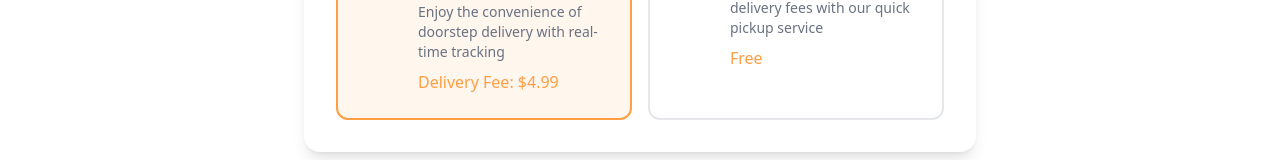
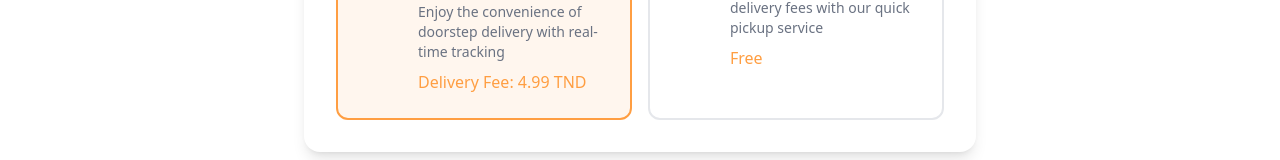
Before and after one commit to MarwenTh/Restaurant, a Next.js app: page /order in a window 1280 px wide. Shown: the part 448-608 px from the top of the page. Built offline with nearby package versions, Linux system fonts and the light colour scheme; a web font is replaced by a local one.

Commit message:
Enhances order confirmation with improved toasts and currency
Integrates `useToast` for better success and error notifications.
Replaces hardcoded delivery fee currency with localized format.

Improves user feedback and regional currency consistency.

```diff
--- a/components/order/orderConfirm.tsx
+++ b/components/order/orderConfirm.tsx
@@ -24,6 +24,7 @@ import { Tabs, TabsContent, TabsList, TabsTrigger } from "@/components/ui/tabs";
 import { format } from "date-fns";
 import { toast } from "sonner";
 import { formatCurrency } from "@/lib/utils";
+import { useToast } from "../landing-page/hooks/use-toast";
 
 const OrderConfirm = () => {
   const [deliveryMethod, setDeliveryMethod] = useState<"delivery" | "pickup">(
@@ -45,7 +46,7 @@ const OrderConfirm = () => {
   const [promoCode, setPromoCode] = useState("");
   const [appliedPromoCode, setAppliedPromoCode] = useState<string | null>(null);
   const [promoDiscount, setPromoDiscount] = useState(0); // percentage
-
+  const { toast: toastSuccess } = useToast();
   const {
     order,
     isLoading,
@@ -186,11 +187,15 @@ const OrderConfirm = () => {
 
     try {
       const response = await axios.post("/api/order", updatedOrder);
-      console.log("response: ", response);
+      toastSuccess({ title: response.data.message });
       navigate.push("/order/success");
     } catch (error) {
       console.error("Error creating order:", error);
       setError("Failed to create order. Please try again.");
+      toastSuccess({
+        title: "Uh oh! Something went wrong.",
+        description: "Failed to create order. Please try again.",
+      });
     } finally {
       setIsSubmitting(false);
     }
@@ -294,7 +299,7 @@ const OrderConfirm = () => {
                             real-time tracking
                           </p>
                           <p className="text-food-orange font-medium mt-2">
-                            Delivery Fee: $4.99
+                            Delivery Fee: 4.99 TND
                           </p>
                         </div>
                       </div>
```
